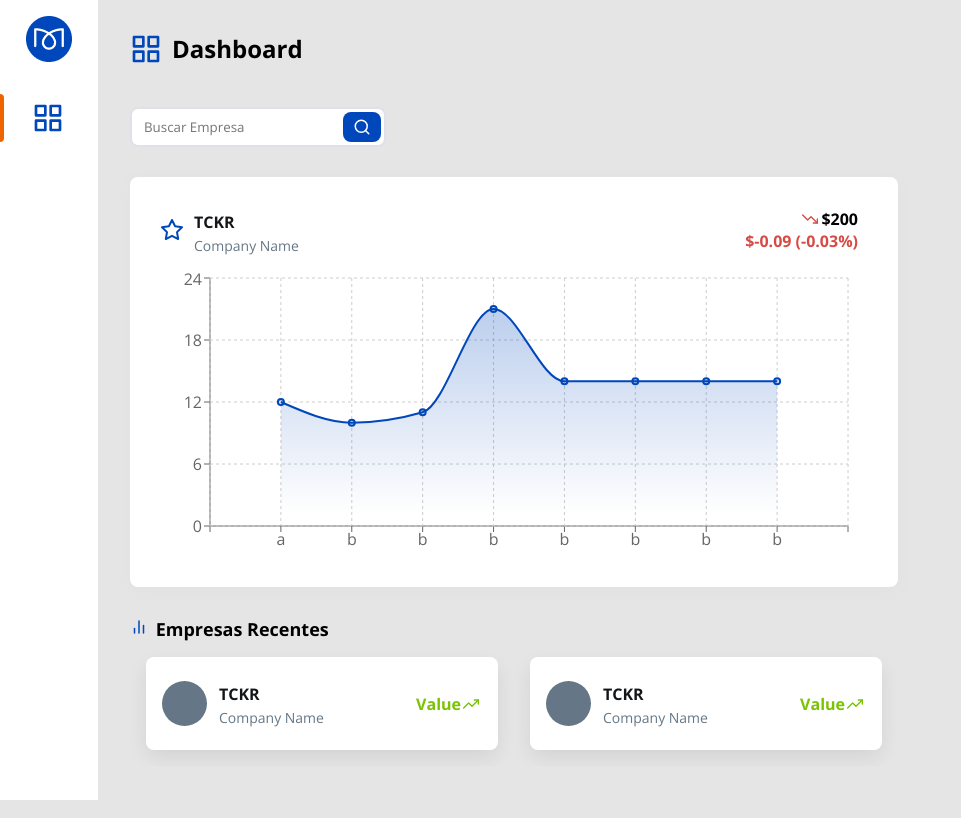
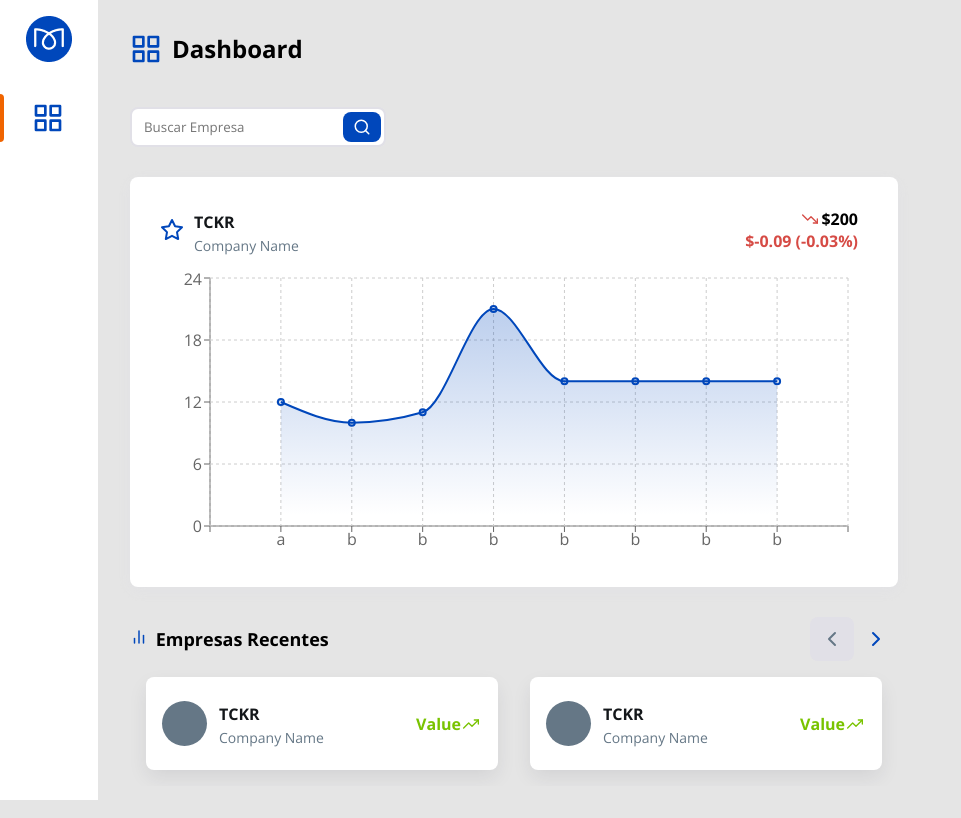
Before and after one commit to gabrielcarneiro97/stocks-panel, a React (Create React App) app: page / in a window 1280 px wide. Shown: the whole page, without its empty margins (0-961 px from the left). Built offline with nearby package versions, Linux system fonts and the light colour scheme.

Commit message:
acabei o recents

```diff
--- a/src/components/Button/Button.tsx
+++ b/src/components/Button/Button.tsx
@@ -1,7 +1,7 @@
 import { forwardRef, MouseEventHandler, ReactNode } from 'react';
 import styled, { css } from 'styled-components';
 
-type ButtonVariants = 'primary' | 'secondary' | 'success' | 'danger' | 'white';
+type ButtonVariants = 'primary' | 'secondary' | 'success' | 'danger' | 'white' | 'ghost';
 
 type StyledProps = { variant? : ButtonVariants, disabled? : boolean };
 
@@ -20,8 +20,8 @@ const StyledButton = styled.button<StyledProps>`
     `
     : css`
       cursor: pointer;
-      color: ${(props.variant === 'white' ? props.theme.colors.primary : props.theme.colors.white)};
-      background-color: ${props.theme.colors[props.variant ?? 'primary']};
+      color: ${(props.variant === 'white' || props.variant === 'ghost' ? props.theme.colors.primary : props.theme.colors.white)};
+      background-color: ${props.variant === 'ghost' ? 'transparent' : props.theme.colors[props.variant ?? 'primary']};
 
       &:hover {
         opacity: .7;
--- a/src/components/MainContent/components/Recents/Recents.tsx
+++ b/src/components/MainContent/components/Recents/Recents.tsx
@@ -1,12 +1,14 @@
-import { FiBarChart2 } from 'react-icons/fi';
+import { useRef, useState } from 'react';
+import { FiBarChart2, FiChevronLeft, FiChevronRight } from 'react-icons/fi';
 import styled, { useTheme } from 'styled-components';
-import { StockCard } from '../../..';
+import { Button, StockCard } from '../../..';
 
 const Container = styled.div``;
 
 const Header = styled.div`
   display: flex;
   align-items: center;
+  justify-content: space-between;
   font-size: 18px;
   font-weight: bold;
 `;
@@ -14,6 +16,7 @@ const Header = styled.div`
 const Cards = styled.div`
   display: flex;
   overflow-x: scroll;
+  scroll-behavior: smooth;
 
   &::-webkit-scrollbar {
     height: 6px;
@@ -33,26 +36,33 @@ const Cards = styled.div`
   }
 `;
 
-// const cards = [{
-//   id: 0,
-// }, {
-//   id: 1,
-// }, {
-//   id: 2,
-// }, {
-//   id: 3,
-// }, {
-//   id: 4,
-// }, {
-//   id: 5,
-// }, {
-//   id: 6,
-// }];
+const Buttons = styled.div`
+  display: flex;
+`;
+
+const cards = [{
+  id: 0,
+}, {
+  id: 1,
+}, {
+  id: 2,
+}, {
+  id: 3,
+}, {
+  id: 4,
+}, {
+  id: 5,
+}, {
+  id: 6,
+}];
 
 const cardWithMarginWidth = 384;
 
 export default function Recents() {
   const theme = useTheme();
+  const [scrollStatus, setScrollStatus] = useState(0);
+  const [actualCard, setActualCard] = useState(0);
+  const cardsRef = useRef<HTMLDivElement>(null);
 
   return (
     <Container>
@@ -62,32 +72,51 @@ export default function Recents() {
           {' '}
           Empresas Recentes
         </div>
+        <Buttons>
+          <Button
+            variant="ghost"
+            disabled={scrollStatus === 0}
+            onClick={() => {
+              const to = actualCard === 0 ? 0 : actualCard - 1;
+              const position = to * cardWithMarginWidth;
+              cardsRef.current?.scrollTo({ left: position });
+            }}
+          >
+            <FiChevronLeft size={24} />
+          </Button>
+          <Button
+            variant="ghost"
+            disabled={scrollStatus === 1}
+            onClick={() => {
+              const to = scrollStatus === 1 ? actualCard : actualCard + 1;
+              const position = to * cardWithMarginWidth;
+              cardsRef.current?.scrollTo({ left: position });
+            }}
+          >
+            <FiChevronRight size={24} />
+          </Button>
+        </Buttons>
 
       </Header>
 
-      <Cards onScroll={(e) => {
-        const cardsQnt = e.currentTarget.scrollWidth / cardWithMarginWidth;
-        console.log(
-          cardsQnt - (
-            e.currentTarget.scrollWidth - e.currentTarget.scrollLeft) / cardWithMarginWidth,
-        );
+      <Cards
+        onScroll={(e) => {
+          const t = e.currentTarget;
+          const cardsQnt = t.scrollWidth / cardWithMarginWidth;
+          const scrollEnd = t.scrollWidth - t.scrollLeft === t.offsetWidth;
+          const scrollStart = t.scrollLeft === 0;
 
-        console.log(
-          e.currentTarget.scrollWidth - e.currentTarget.scrollLeft === e.currentTarget.offsetWidth,
-        );
+          if (scrollEnd) setScrollStatus(1);
+          else if (scrollStart) setScrollStatus(0);
+          else setScrollStatus(0.5);
 
-        // fim do scroll:
-        // e.currentTarget.scrollWidth - e.currentTarget.scrollLeft === e.currentTarget.offsetWidth
-
-        // início do scroll:
-        // e.scrollLeft === 0
-      }}
+          setActualCard(
+            Math.trunc(cardsQnt - ((t.scrollWidth - t.scrollLeft) / cardWithMarginWidth)),
+          );
+        }}
+        ref={cardsRef}
       >
-        <StockCard />
-        <StockCard />
-        <StockCard />
-        <StockCard />
-        <StockCard />
+        {cards.map((el) => <StockCard key={el.id} />)}
 
       </Cards>
     </Container>
```
